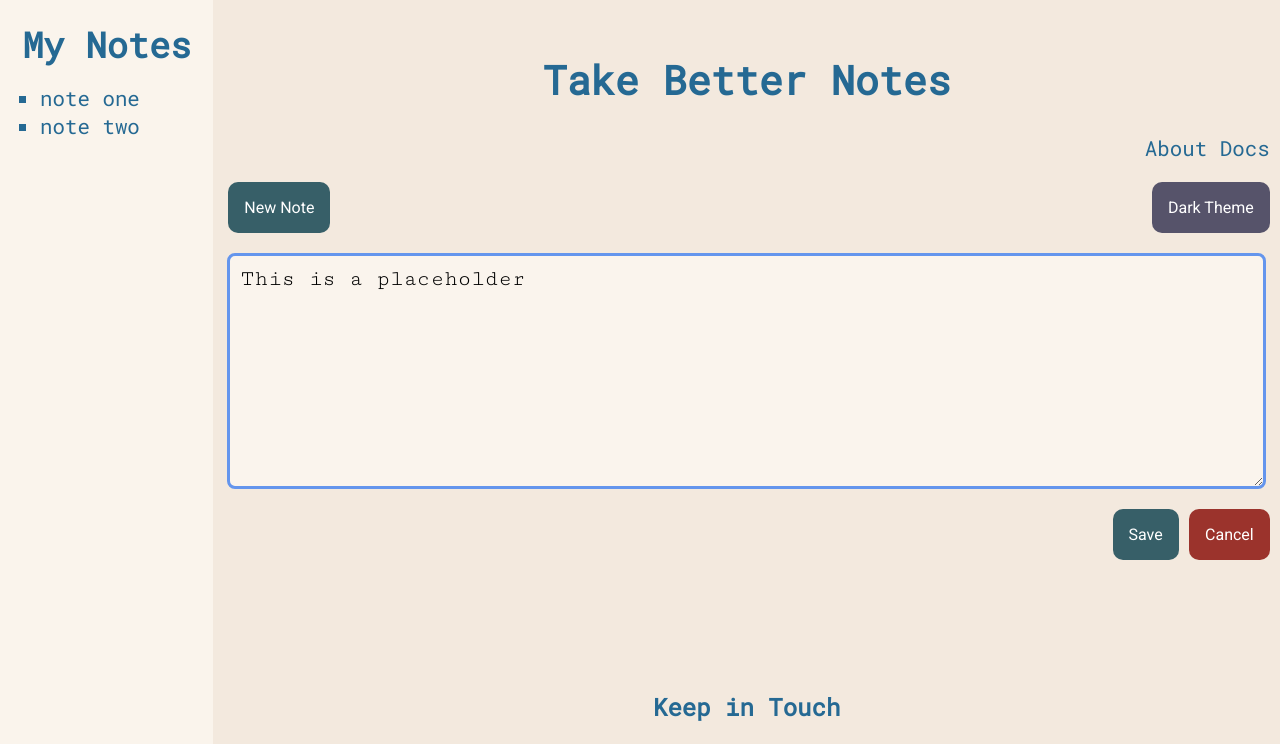
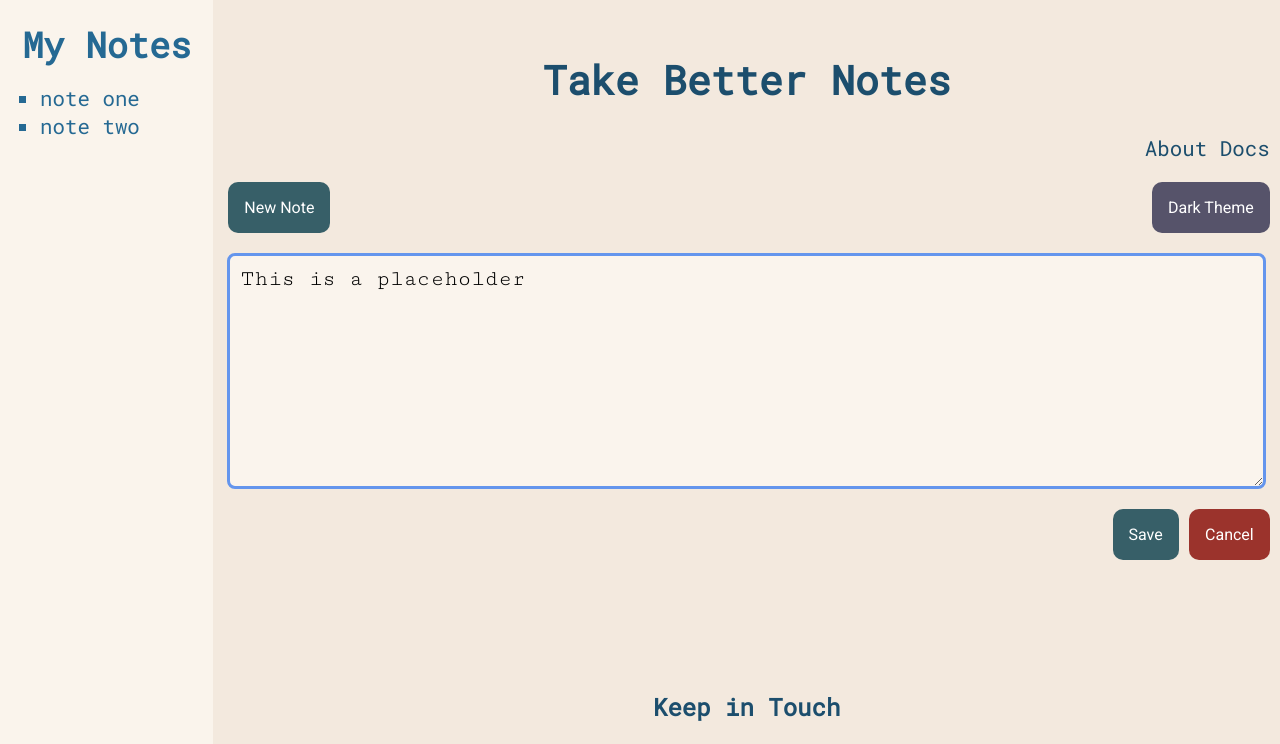
Before and after one commit to sylkee00/Assignment-ACIT1620, a plain HTML site: page index.html in a window 1280 px wide. Shown: the top 744 px of the page. Drawn offline with Linux system fonts and the light colour scheme; grey boxes are pictures that could not be loaded.

Commit message:
Do color constrast check and adjust the color of components.

```diff
--- a/css/stylesheet.css
+++ b/css/stylesheet.css
@@ -35,6 +35,7 @@ h1{
     margin-bottom: 0;
     /* white-space: nowrap; */
 }
+
 p{
     margin:0;
 }
@@ -94,6 +95,7 @@ button {
     "footer";
     grid-template-columns: 1fr;
     grid-template-rows: 5fr 1fr;
+    color: #1C4E6D
 
 }
 .grid-area {
```
Also changed, not shown: color_constrast_screenshot/Text-area.png (added), color_constrast_screenshot/cancel-button.png (added), color_constrast_screenshot/dark-theme-button.png (added), color_constrast_screenshot/main-content.png (added), color_constrast_screenshot/new-note-button.png (added), color_constrast_screenshot/save-button.png (added), color_constrast_screenshot/sidebar.png (added).
